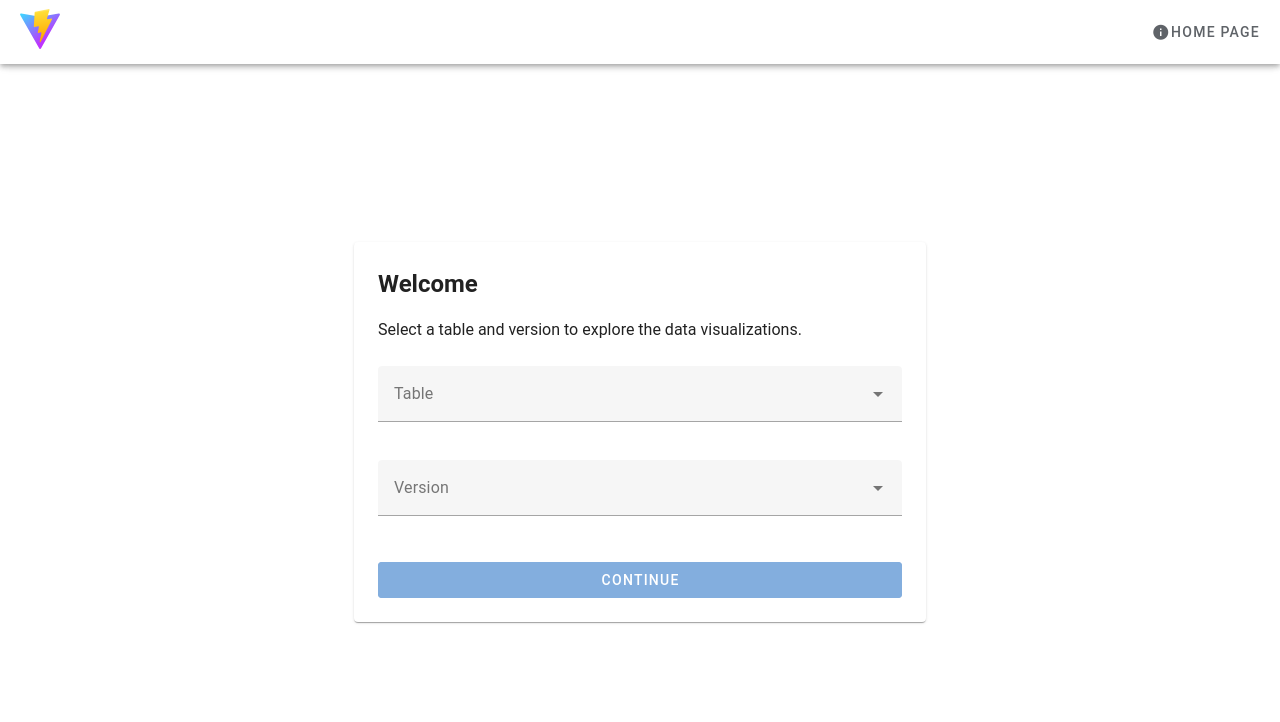
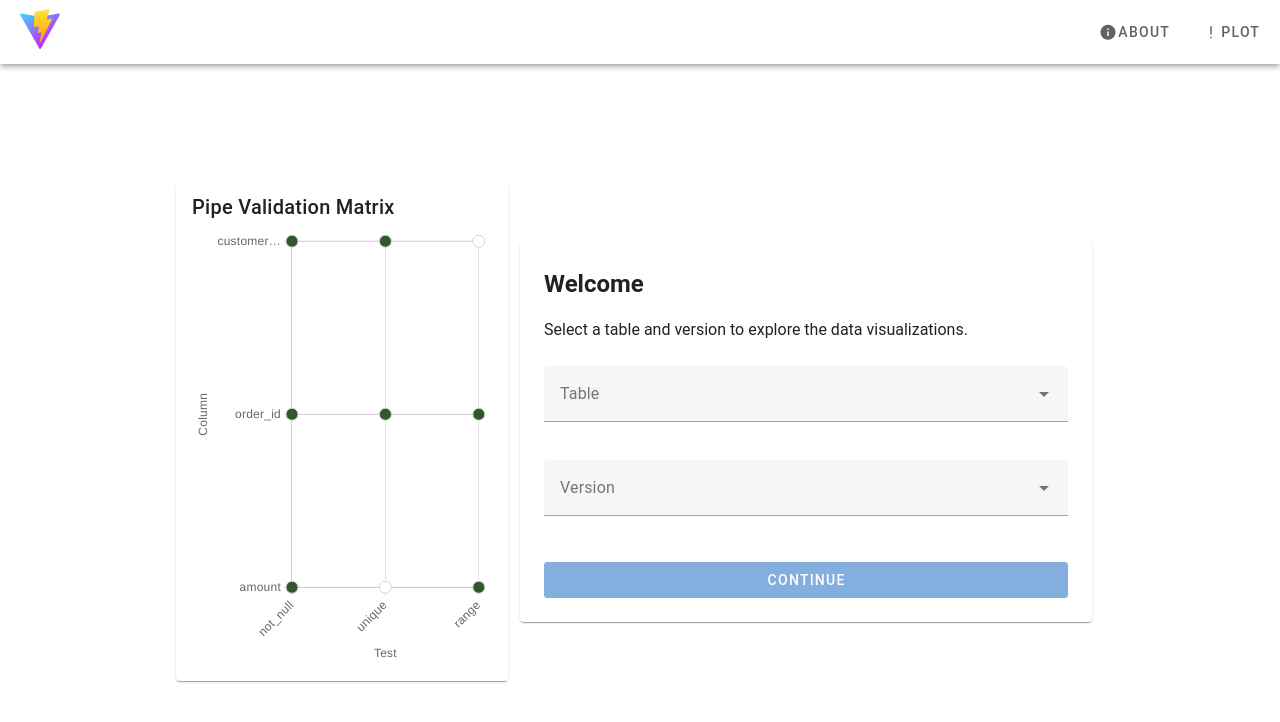
Before and after one commit to edgar-treischl/vuespectr, a Vue app: page / in a window 1280 px wide. Shown: the top 722 px of the page. Built offline with nearby package versions, Linux system fonts and the light colour scheme.

Commit message:
add example plots

```diff
--- a/package.json
+++ b/package.json
@@ -10,8 +10,11 @@
   },
   "dependencies": {
     "@mdi/font": "^7.4.47",
+    "chart.js": "^4.5.1",
+    "chartjs-chart-matrix": "^3.0.0",
     "pinia": "^3.0.4",
     "vue": "^3.5.24",
+    "vue-chartjs": "^5.3.3",
     "vue-router": "4",
     "vuetify": "^3.11.6"
   },
--- a/src/components/Navbar.vue
+++ b/src/components/Navbar.vue
@@ -64,7 +64,8 @@ const logoSrc = import.meta.env.BASE_URL + 'images/vite.svg'
 
 // Navigation items
 const navItems = [
-  { label: 'Home Page', to: '/about', icon: 'mdi-information' },
+  { label: 'About', to: '/about', icon: 'mdi-information' },
+  { label: 'Plot', to: '/plot', icon: 'mdi-exclamation' },
 ]
 </script>
 
--- /dev/null
+++ b/src/components/PipeValidationHeatmap.vue
@@ -0,0 +1,114 @@
+<template>
+  <v-card>
+    <v-card-title>Pipe Validation Matrix</v-card-title>
+
+    <v-card-text style="height: 450px">
+      <Scatter :data="chartData" :options="options" />
+    </v-card-text>
+  </v-card>
+</template>
+
+<script setup>
+import { Scatter } from "vue-chartjs"
+import {
+  Chart as ChartJS,
+  LinearScale,
+  PointElement,
+  LineElement,
+  CategoryScale,
+  Tooltip,
+  Legend
+} from "chart.js"
+
+ChartJS.register(
+  LinearScale,
+  CategoryScale,
+  PointElement,
+  LineElement,
+  Tooltip,
+  Legend
+)
+
+// Dummy data
+const rawData = [
+  { col: "customer…", test: "not_null", count: 1 },
+  { col: "customer…", test: "unique", count: 1 },
+  { col: "customer…", test: "range", count: 0 },
+
+  { col: "order_id", test: "not_null", count: 1 },
+  { col: "order_id", test: "unique", count: 1 },
+  { col: "order_id", test: "range", count: 1 },
+
+  { col: "amount", test: "not_null", count: 1 },
+  { col: "amount", test: "unique", count: 0 },
+  { col: "amount", test: "range", count: 1 }
+]
+
+const tests = ["not_null", "unique", "range"]
+const cols = ["customer…", "order_id", "amount"]
+
+// Color scale similar to ggplot gradient
+function colorForCount(count) {
+  return count === 1 ? "#31572c" : "#ffffff"
+}
+
+// Build datasets (one line per column)
+const datasets = cols.map(col => {
+  const points = rawData
+    .filter(d => d.col === col)
+    .map(d => ({
+      x: d.test,
+      y: d.col
+    }))
+
+  return {
+    label: col,
+    data: points,
+    showLine: true,
+    borderColor: "lightgray",
+    borderWidth: 1,
+    pointRadius: 6,
+    pointBackgroundColor: ctx => {
+      const test = ctx.raw.x
+      const match = rawData.find(
+        d => d.col === col && d.test === test
+      )
+      return colorForCount(match?.count ?? 0)
+    }
+  }
+})
+
+const chartData = {
+  datasets
+}
+
+const options = {
+  responsive: true,
+  maintainAspectRatio: false,
+  plugins: {
+    legend: { display: false }
+  },
+  scales: {
+    x: {
+      type: "category",
+      labels: tests,
+      title: {
+        display: true,
+        text: "Test"
+      },
+      ticks: {
+        maxRotation: 45,
+        minRotation: 45
+      }
+    },
+    y: {
+      type: "category",
+      labels: cols,
+      title: {
+        display: true,
+        text: "Column"
+      }
+    }
+  }
+}
+</script>
--- /dev/null
+++ b/src/components/PresenceMatrixChart.vue
@@ -0,0 +1,104 @@
+<template>
+  <div class="chart-container">
+    <Chart type="matrix" :data="chartData" :options="options" />
+  </div>
+</template>
+
+<script setup>
+import { Chart as ChartJS, Tooltip, Legend, CategoryScale, LinearScale } from "chart.js"
+import { MatrixController, MatrixElement } from "chartjs-chart-matrix"
+import { Chart } from "vue-chartjs"
+
+// Register chart components
+ChartJS.register(CategoryScale, LinearScale, Tooltip, Legend, MatrixController, MatrixElement)
+
+/* --- Fake tibble data --- */
+const rawData = [
+  { version: "2025-08-20T13-44-51", column_name: "species", present: true },
+  { version: "2025-08-20T13-44-51", column_name: "island", present: true },
+  { version: "2025-08-20T13-44-51", column_name: "bill_length_mm", present: true },
+  { version: "2025-08-20T13-44-51", column_name: "bill_depth_mm", present: true },
+  { version: "2025-08-20T13-44-51", column_name: "flipper_length_mm", present: true },
+  { version: "2025-08-21T10-30-00", column_name: "species", present: true },
+  { version: "2025-08-21T10-30-00", column_name: "island", present: true },
+  { version: "2025-08-21T10-30-00", column_name: "bill_length_mm", present: false }, // missing column example
+  { version: "2025-08-21T10-30-00", column_name: "bill_depth_mm", present: true },
+  { version: "2025-08-21T10-30-00", column_name: "flipper_length_mm", present: true }
+]
+
+/* --- Extract unique versions and columns --- */
+const versions = [...new Set(rawData.map(d => d.version))]
+const columns = [...new Set(rawData.map(d => d.column_name))]
+
+/* --- Build presenceData for Chart.js matrix --- */
+const padding = 2
+const presenceData = []
+
+columns.forEach((col, colIdx) => {
+  versions.forEach((ver, verIdx) => {
+    // Find the entry in rawData
+    const entry = rawData.find(d => d.version === ver && d.column_name === col)
+    const isPresent = entry ? entry.present : false // mark missing rows as false
+    presenceData.push({
+      x: verIdx,
+      y: columns.length - 1 - colIdx, // top row = first column
+      present: isPresent
+    })
+  })
+})
+
+/* --- Chart dataset --- */
+const chartData = {
+  datasets: [
+    {
+      label: "Column Presence",
+      data: presenceData,
+      width: ctx => ctx.chart.scales.x.getPixelForTick(1) - ctx.chart.scales.x.getPixelForTick(0) - padding,
+      height: ctx => ctx.chart.scales.y.getPixelForTick(0) - ctx.chart.scales.y.getPixelForTick(1) - padding,
+      backgroundColor: ctx => ctx.dataset.data[ctx.dataIndex].present ? "#31572c" : "#d00000",
+      borderColor: "white",
+      borderWidth: 1
+    }
+  ]
+}
+
+/* --- Chart options --- */
+const options = {
+  responsive: true,
+  maintainAspectRatio: false,
+  plugins: {
+    legend: { display: false },
+    tooltip: {
+      callbacks: {
+        label: ctx => {
+          const item = ctx.dataset.data[ctx.dataIndex]
+          const col = columns[columns.length - 1 - item.y]
+          const ver = versions[item.x]
+          return `${col} - ${ver}: ${item.present ? "Yes" : "No"}`
+        }
+      }
+    }
+  },
+  scales: {
+    x: {
+      type: "category",
+      labels: versions,
+      offset: true,
+      ticks: { maxRotation: 45, minRotation: 45 },
+      title: { display: true, text: "Version" }
+    },
+    y: {
+      type: "category",
+      labels: columns.slice().reverse(),
+      offset: true,
+      title: { display: true, text: "Column" }
+    }
+  }
+}
+</script>
+
+<style scoped>
+.chart-container {
+  height: 400px; /* adjust as needed */
+}
+</style>
--- a/src/pages/Home.vue
+++ b/src/pages/Home.vue
@@ -1,6 +1,7 @@
 <template>
   <v-container class="fill-height">
     <v-row justify="center" align="center">
+      <PipeValidationHeatmap />
       <v-col cols="12" md="6">
         <v-card class="pa-6">
           <h2 class="mb-4">Welcome</h2>
@@ -41,6 +42,7 @@
 import { ref } from 'vue'
 import { useRouter } from 'vue-router'
 import { useAppStore } from '@/stores/app'
+import PipeValidationHeatmap from "@/components/PipeValidationHeatmap.vue"
 
 const router = useRouter()
 const store = useAppStore()
--- /dev/null
+++ b/src/pages/Plot.vue
@@ -0,0 +1,13 @@
+<template>
+  <v-container class="fill-height">
+    <v-row justify="center" align="center">
+      <v-col cols="12" md="8">
+        <PresenceMatrixChart />
+      </v-col>
+    </v-row>
+  </v-container>
+</template>
+
+<script setup>
+import PresenceMatrixChart from "@/components/PresenceMatrixChart.vue"
+</script>
--- a/src/router/index.js
+++ b/src/router/index.js
@@ -1,6 +1,7 @@
 import { createRouter, createWebHistory } from 'vue-router';
 import Home from '@/pages/Home.vue';
 import About from '@/pages/About.vue';
+import Plot from '@/pages/Plot.vue';
 
 
 const routes = [
@@ -14,6 +15,11 @@ const routes = [
     name: 'About',
     component: About,
   },
+    {
+    path: '/plot',
+    name: 'Plot',
+    component: Plot,
+  },
   // You can add other pages here
 ];
 
```
Also changed, not shown: 1 other file (tests, documents, lock files or other folders).
